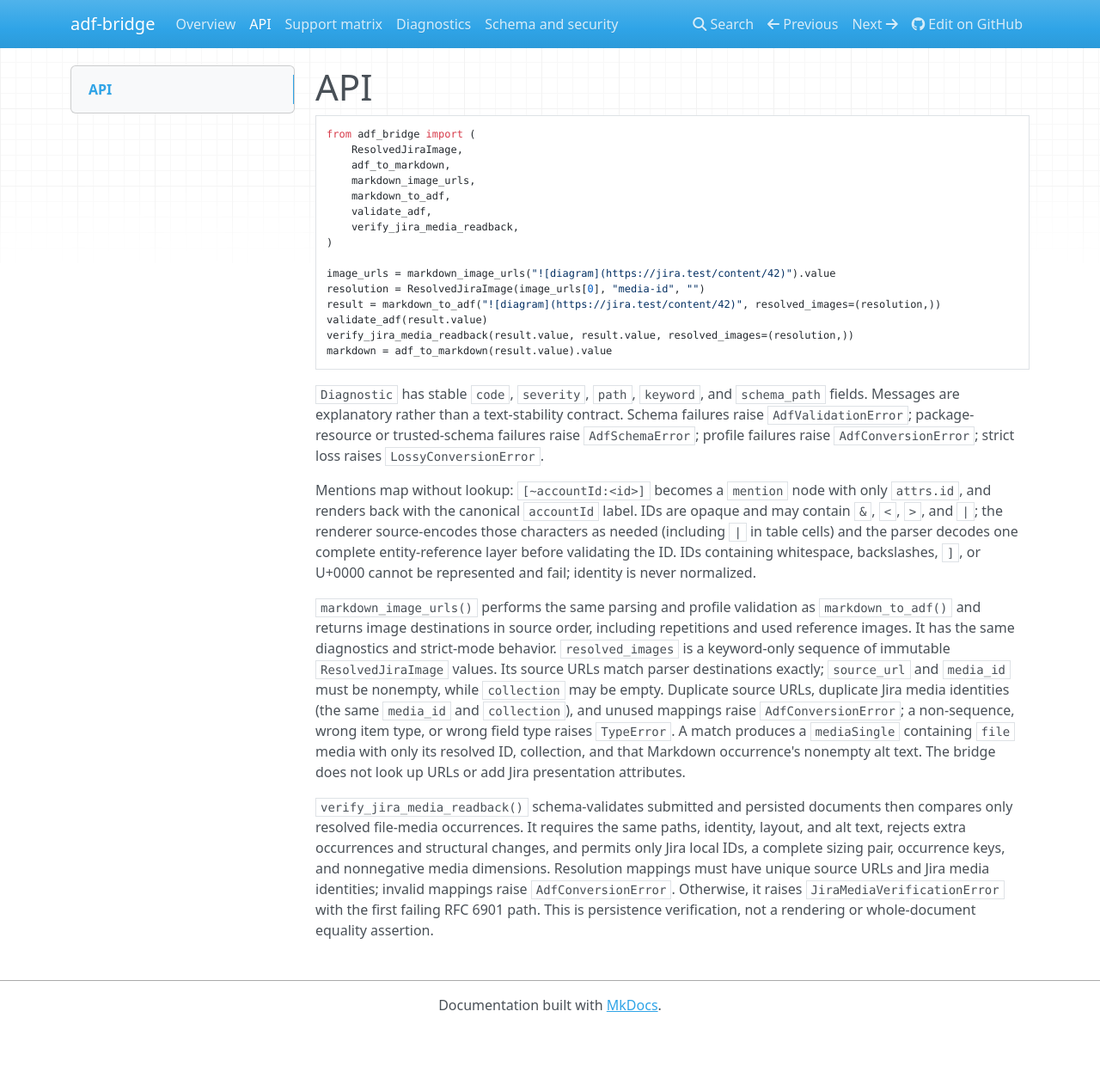
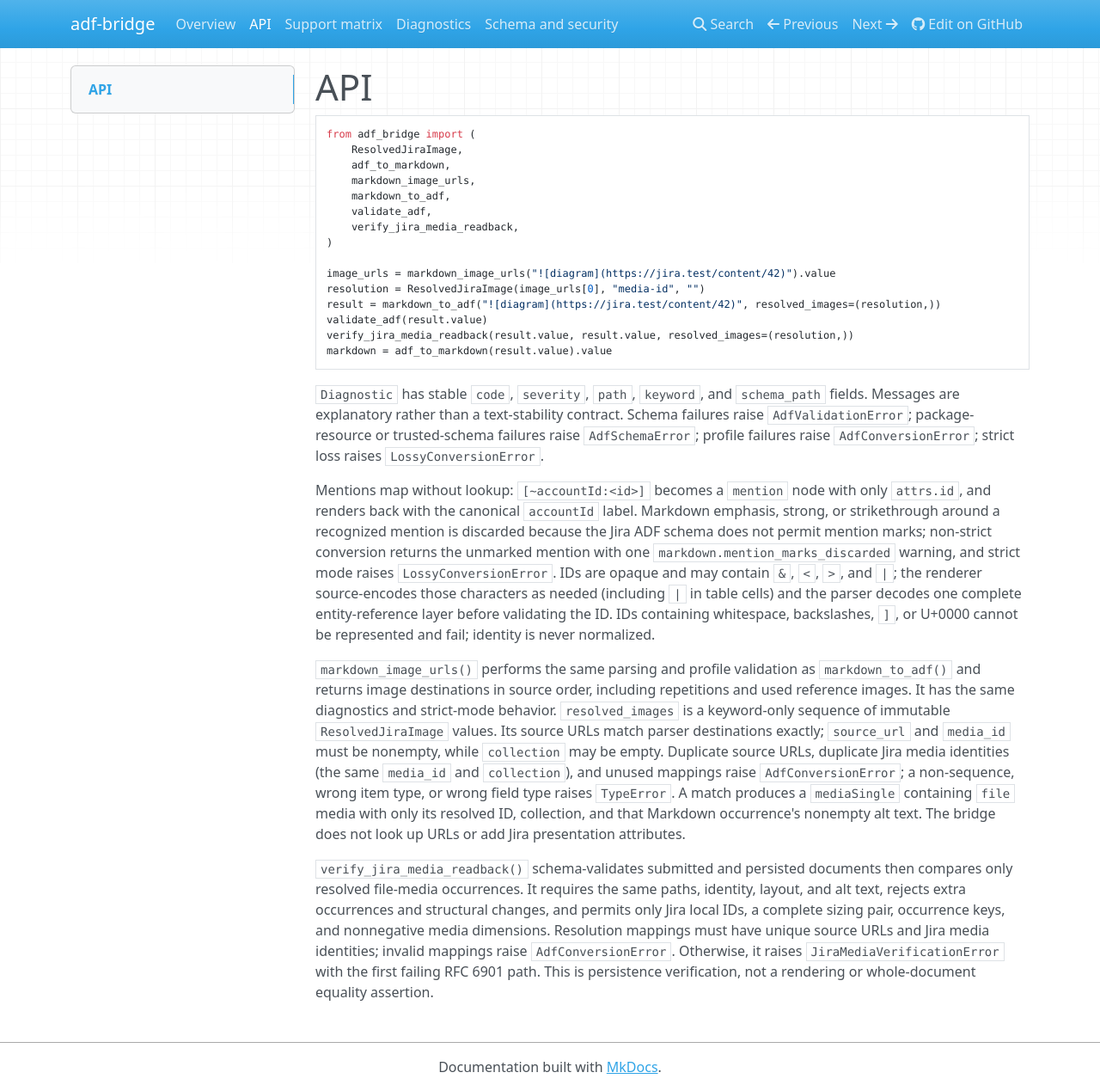
Before and after one commit to en-ver/adf-bridge, an MkDocs documentation site: the page built from docs/api.md, in a window 1280 px wide and 1269 px high. Shown: the whole window at 86% size. Built offline with MkDocs 1.6.1, drawn with Linux system fonts in a browser that asks for light colours; nearby versions of some CDN libraries.

Commit message:
fix: degrade formatting around mentions (#3)
Co-authored-by: en-ver <10900846+en-ver@users.noreply.github.com>

```diff
--- a/docs/api.md
+++ b/docs/api.md
@@ -25,12 +25,16 @@ trusted-schema failures raise `AdfSchemaError`; profile failures raise
 `AdfConversionError`; strict loss raises `LossyConversionError`.
 
 Mentions map without lookup: `[~accountId:<id>]` becomes a `mention` node with
-only `attrs.id`, and renders back with the canonical `accountId` label. IDs are
-opaque and may contain `&`, `<`, `>`, and `|`; the renderer source-encodes those
-characters as needed (including `|` in table cells) and the parser decodes one
-complete entity-reference layer before validating the ID. IDs containing
-whitespace, backslashes, `]`, or U+0000 cannot be represented and fail;
-identity is never normalized.
+only `attrs.id`, and renders back with the canonical `accountId` label. Markdown
+emphasis, strong, or strikethrough around a recognized mention is discarded
+because the Jira ADF schema does not permit mention marks; non-strict conversion
+returns the unmarked mention with one `markdown.mention_marks_discarded` warning,
+and strict mode raises `LossyConversionError`. IDs are opaque and may contain
+`&`, `<`, `>`, and `|`; the renderer source-encodes those characters as needed
+(including `|` in table cells) and the parser decodes one complete
+entity-reference layer before validating the ID. IDs containing whitespace,
+backslashes, `]`, or U+0000 cannot be represented and fail; identity is never
+normalized.
 
 `markdown_image_urls()` performs the same parsing and profile validation as
 `markdown_to_adf()` and returns image destinations in source order, including
--- a/pyproject.toml
+++ b/pyproject.toml
@@ -4,7 +4,7 @@ build-backend = "setuptools.build_meta"
 
 [project]
 name = "adf-bridge"
-version = "0.1.1"
+version = "0.1.2"
 description = "Focused, pure-Python conversion between Markdown and Jira ADF"
 readme = "README.md"
 requires-python = ">=3.11"
```
Also changed, not shown: CHANGELOG.md (+6 -0 lines), README.md (+5 -2 lines), docs/diagnostics.md (+8 -1 lines), docs/support-matrix.md (+2 -2 lines), 3 other files.
